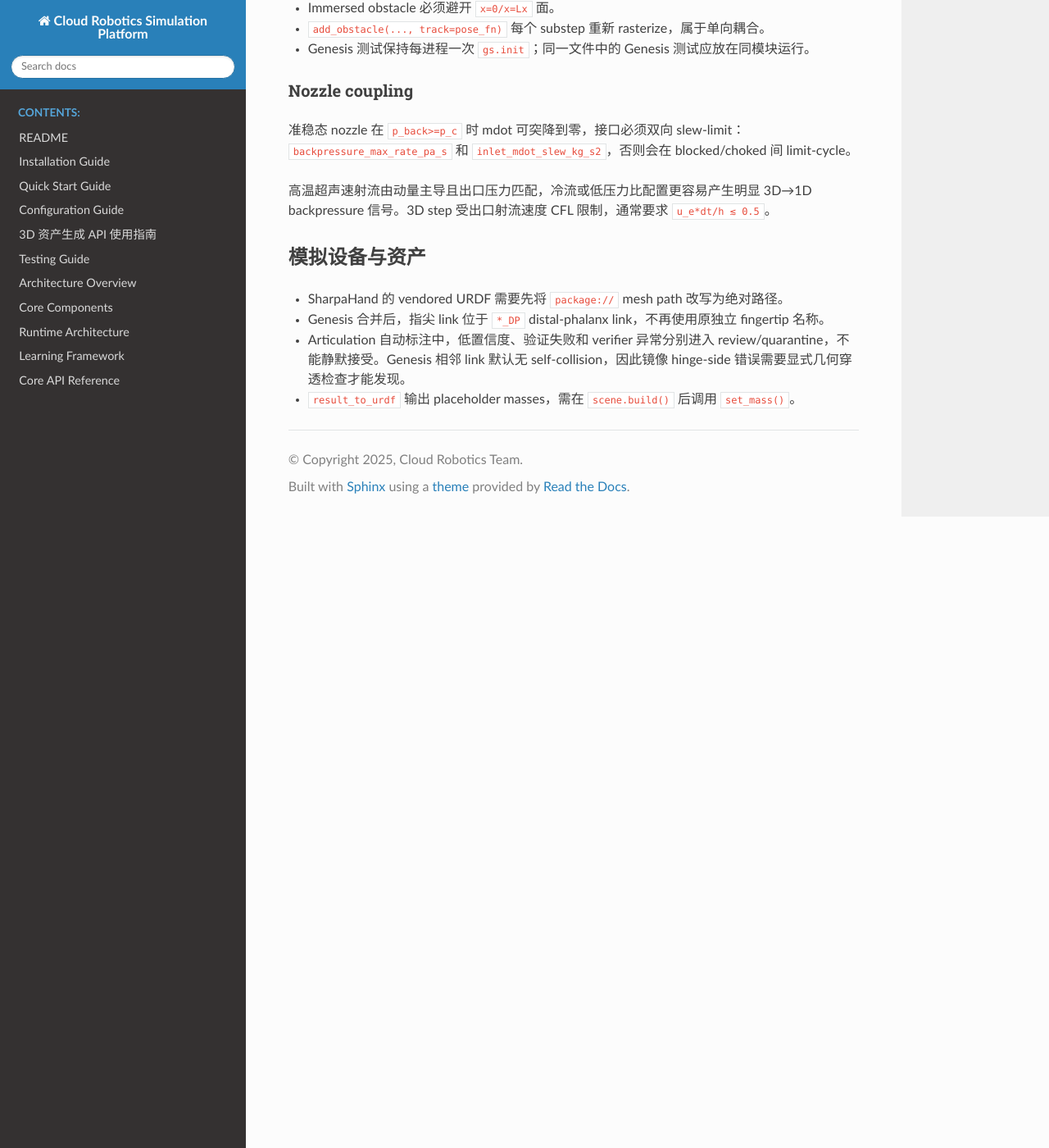
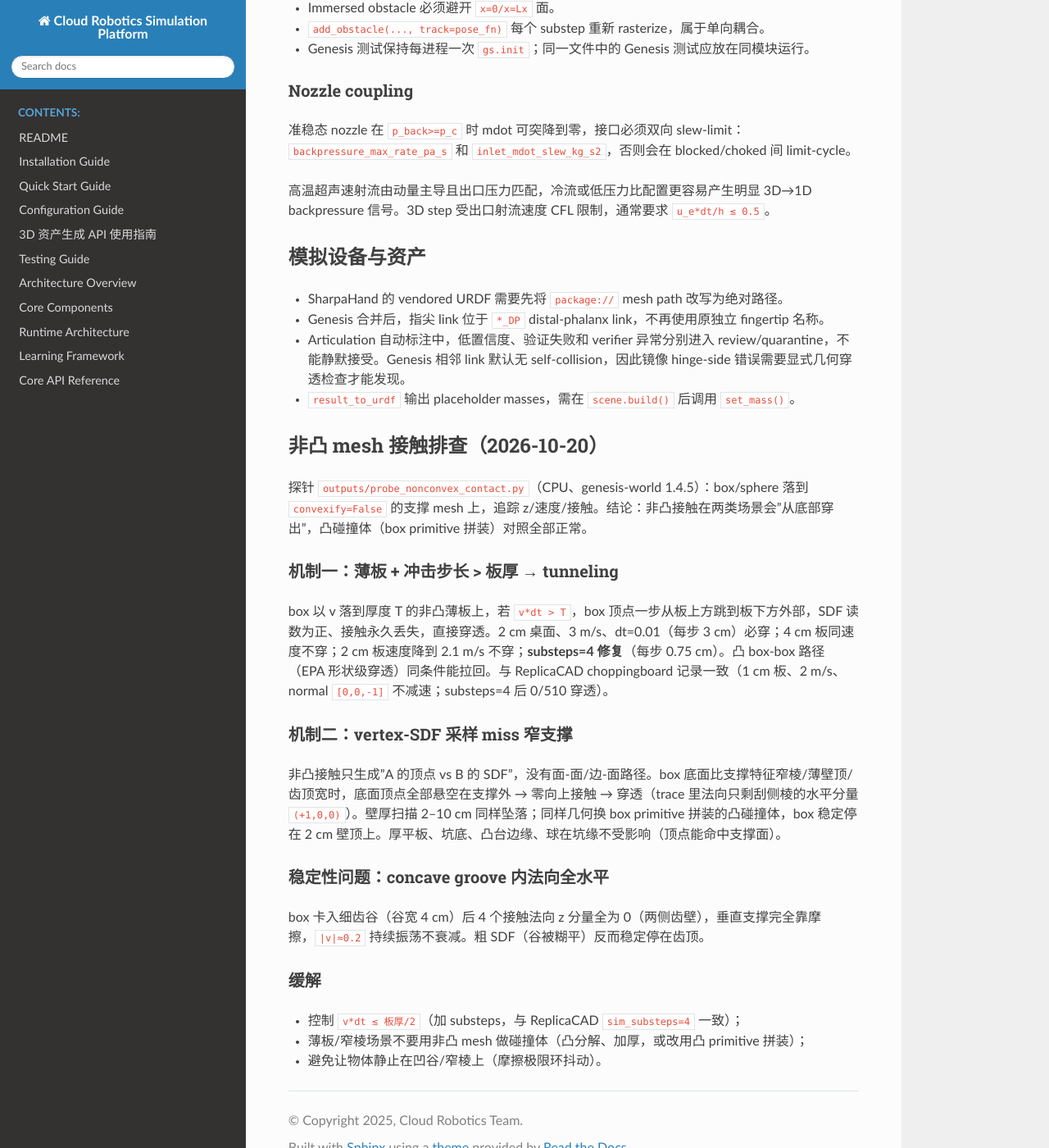
Before and after one commit to GWinfinity/cloud-robotics-sim, a Sphinx documentation site: the page built from docs/troubleshooting.md, in a window 1280 px wide and 1400 px high, scrolled down 5405 px. Shown: the whole window at 82% size. Built offline with Sphinx 7.4.7 and the Read the Docs theme 3.1.0, drawn with Linux system fonts in a browser that asks for light colours.

Commit message:
docs: 记录非凸 mesh 接触穿透排查结论（tunneling 与 vertex-SDF 采样 miss）

```diff
--- a/docs/troubleshooting.md
+++ b/docs/troubleshooting.md
@@ -163,3 +163,25 @@ apt_0、CPU、dt=0.01×1 substep：
 - Genesis 合并后，指尖 link 位于 `*_DP` distal-phalanx link，不再使用原独立 fingertip 名称。
 - Articulation 自动标注中，低置信度、验证失败和 verifier 异常分别进入 review/quarantine，不能静默接受。Genesis 相邻 link 默认无 self-collision，因此镜像 hinge-side 错误需要显式几何穿透检查才能发现。
 - `result_to_urdf` 输出 placeholder masses，需在 `scene.build()` 后调用 `set_mass()`。
+
+## 非凸 mesh 接触排查（2026-10-20）
+
+探针 `outputs/probe_nonconvex_contact.py`（CPU、genesis-world 1.4.5）：box/sphere 落到 `convexify=False` 的支撑 mesh 上，追踪 z/速度/接触。结论：非凸接触在两类场景会"从底部穿出"，凸碰撞体（box primitive 拼装）对照全部正常。
+
+### 机制一：薄板 + 冲击步长 > 板厚 → tunneling
+
+box 以 v 落到厚度 T 的非凸薄板上，若 `v*dt > T`，box 顶点一步从板上方跳到板下方外部，SDF 读数为正、接触永久丢失，直接穿透。2 cm 桌面、3 m/s、dt=0.01（每步 3 cm）必穿；4 cm 板同速度不穿；2 cm 板速度降到 2.1 m/s 不穿；**substeps=4 修复**（每步 0.75 cm）。凸 box-box 路径（EPA 形状级穿透）同条件能拉回。与 ReplicaCAD choppingboard 记录一致（1 cm 板、2 m/s、normal `[0,0,-1]` 不减速；substeps=4 后 0/510 穿透）。
+
+### 机制二：vertex-SDF 采样 miss 窄支撑
+
+非凸接触只生成"A 的顶点 vs B 的 SDF"，没有面-面/边-面路径。box 底面比支撑特征窄棱/薄壁顶/齿顶宽时，底面顶点全部悬空在支撑外 → 零向上接触 → 穿透（trace 里法向只剩刮侧棱的水平分量 `(+1,0,0)`）。壁厚扫描 2–10 cm 同样坠落；同样几何换 box primitive 拼装的凸碰撞体，box 稳定停在 2 cm 壁顶上。厚平板、坑底、凸台边缘、球在坑缘不受影响（顶点能命中支撑面）。
+
+### 稳定性问题：concave groove 内法向全水平
+
+box 卡入细齿谷（谷宽 4 cm）后 4 个接触法向 z 分量全为 0（两侧齿壁），垂直支撑完全靠摩擦，`|v|≈0.2` 持续振荡不衰减。粗 SDF（谷被糊平）反而稳定停在齿顶。
+
+### 缓解
+
+- 控制 `v*dt ≲ 板厚/2`（加 substeps，与 ReplicaCAD `sim_substeps=4` 一致）；
+- 薄板/窄棱场景不要用非凸 mesh 做碰撞体（凸分解、加厚，或改用凸 primitive 拼装）；
+- 避免让物体静止在凹谷/窄棱上（摩擦极限环抖动）。
```
